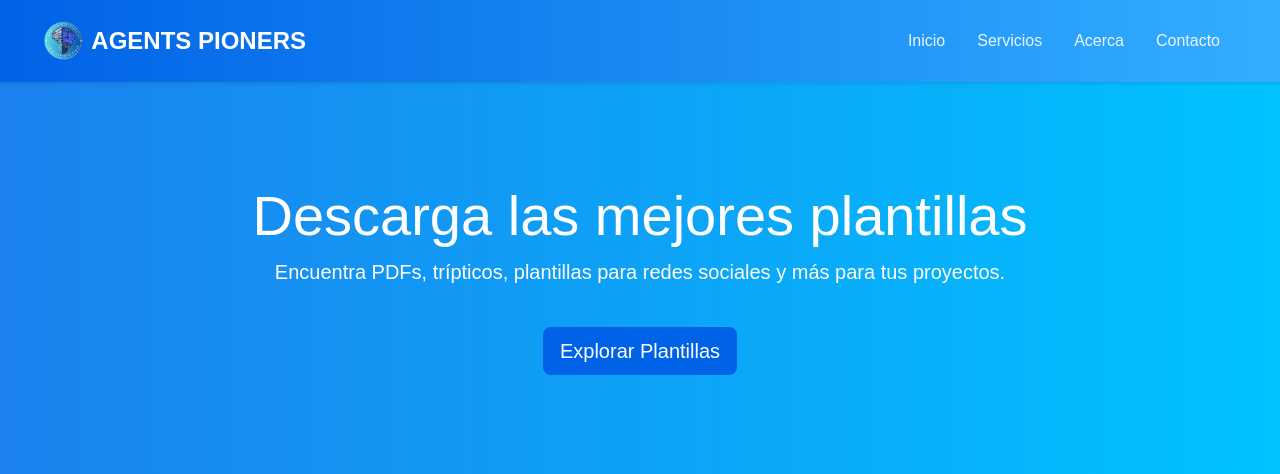
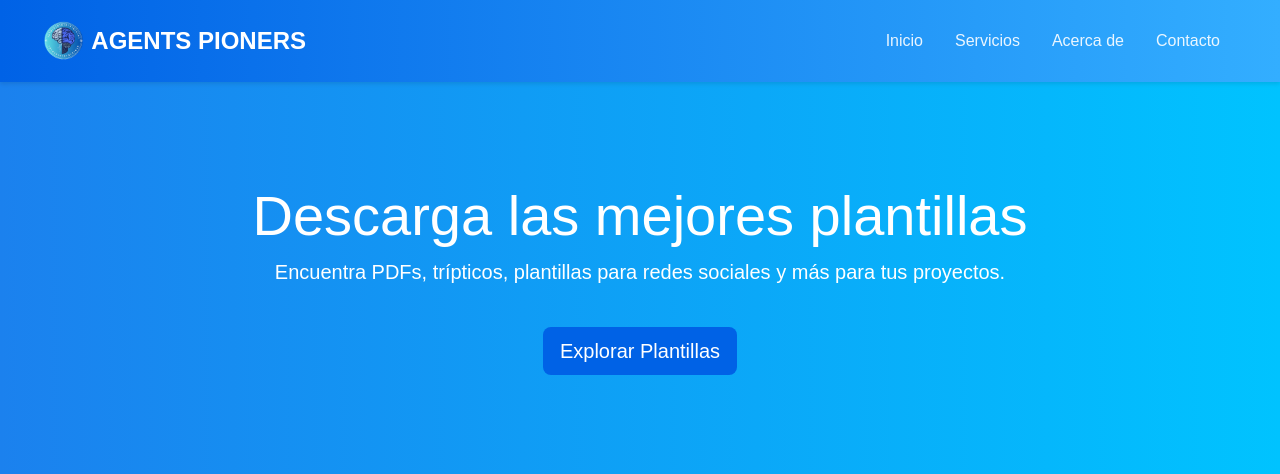
Before and after one commit to JoseDom2003/web-itsa-informatica, a PHP site: page /descargables/downloads.php in a window 1280 px wide. Shown: the top 474 px of the page. Run offline with PHP 8.4, Linux system fonts and the light colour scheme; some libraries are stand-ins or nearby versions.

Commit message:
Tercer commit

```diff
--- a/descargables/downloads.php
+++ b/descargables/downloads.php
@@ -29,7 +29,7 @@
                 <ul class="navbar-nav">
                 <li class="nav-item"><a class="nav-link" href="#inicio">Inicio</a></li>
                 <li class="nav-item"><a class="nav-link" href="#servicios">Servicios</a></li>
-                <li class="nav-item"><a class="nav-link" href="#acerca-de">Acerca</a></li>
+                <li class="nav-item"><a class="nav-link" href="#acerca-de">Acerca de</a></li>
                 <li class="nav-item"><a class="nav-link" href="#contacto">Contacto</a></li>
                 </ul>
             </div>
```
